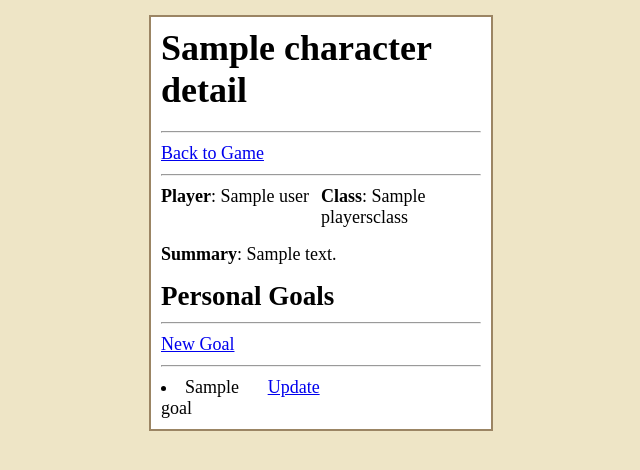
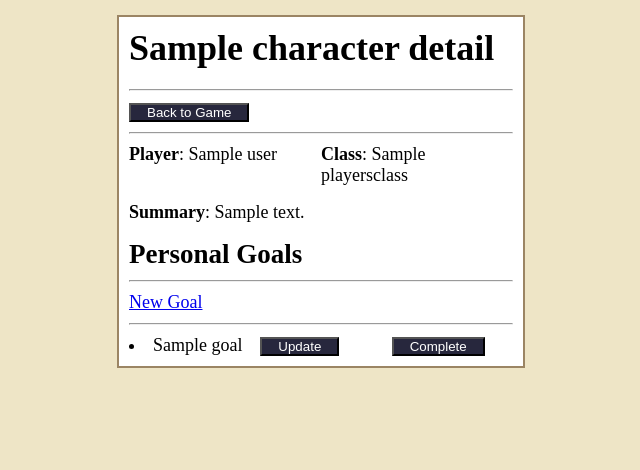
Before and after one commit to chad-szymarek/impetus, a Django app: template games/templates/characters/detail_character.html in a window 1280 px wide. Shown: the part 69-539 px from the top of the page, without its empty margins (319-959 px from the left). Run offline with Django 3.2, Linux system fonts and the light colour scheme; the template is opened without the code that fills it: most values are stand-ins (such as "Sample title", 1, 10 or a date in 2020); some libraries are stand-ins or nearby versions.

Commit message:
added goal complete button

```diff
--- a/games/static/player/player.css
+++ b/games/static/player/player.css
@@ -78,7 +78,7 @@ main {
     display: flex;
     flex-direction: column;
     height: auto;
-    width: 25%;
+    width: 30%;
     background-color: white;
     border: 2px solid #9b8564;
 
@@ -122,6 +122,18 @@ form > p {
     flex-direction: column;
     font-size: 1rem;
     margin-top: 10px;
+}
+
+button {
+    background-color:#27273d;
+
+}
+
+button > a {
+    color: white;
+    text-decoration: none;
+
+    padding: 1rem;
 }
 
 form > button {
@@ -175,7 +187,20 @@ hr {
     list-style-position: inside;
 }
 
+.goal-list-completed {
+    list-style: disc;
+    list-style-position: inside;
+    text-decoration: line-through;
+}
+
 .goal-grid {
     display: grid;
     grid-template-columns: repeat(3, 1fr);
+    column-gap: 10px;
 }
+
+.complete-button {
+    color: white;
+    padding-left: 1rem;
+    padding-right: 1rem;
+}
--- a/games/templates/characters/detail_character.html
+++ b/games/templates/characters/detail_character.html
@@ -7,9 +7,13 @@
     <hr>
     <div class="character-nav">
         {% if character_detail.user == user %}
-            <a href="{% url 'update_character' character_detail.id%}">Edit Character</a>
+            <div>
+                <button><a href="{% url 'update_character' character_detail.id%}">Edit Character</a></button>
+            </div>
         {% endif %}
-        <a href="{% url 'show_game' character_detail.game_id%}">Back to Game</a>
+        <div>
+            <button><a href="{% url 'show_game' character_detail.game_id%}">Back to Game</a></button>
+        </div>
     </div>
     <hr>
 
@@ -27,8 +31,27 @@
         <ul>
             {% for goal in character_detail.goals.all  %}
                 <div class="goal-grid">
-                    <li class="goal-list">{{ goal.name }}</li>
-                    <a href="{% url 'update_character_goal' goal.id%}">Update</a>
+                    {% if goal.is_completed %}
+                        <li class="goal-list-completed">{{ goal.name }}</li>
+                    {% else %}
+                        <li class="goal-list">{{ goal.name }}</li>
+                    {% endif %}
+
+                    <div><button><a href="{% url 'update_character_goal' goal.id%}">Update</a></button></div>
+
+                    {% if goal.is_completed %}
+                        <p>Done</p>
+                    {% else %}
+                        <form method="POST" action="{% url 'complete_goal' goal.id %}">
+                            {% csrf_token %}
+                            <input type="hidden" name="is_completed" value="True">
+                            <div>
+                                <button type="submit" class="complete-button">Complete</button>
+                            </div>
+                        </form>
+                    {% endif %}
+
+
                 </div>
             {% endfor %}
         </ul>
--- a/goals/urls.py
+++ b/goals/urls.py
@@ -1,7 +1,9 @@
 from django.urls import path
 
-from goals.views import CharacterGoalsCreateView, CharacterGoalsUpdateView
+from goals.views import CharacterGoalsCreateView, CharacterGoalsUpdateView,CharacterGoalsCompletedUpdateView
 urlpatterns = [
     path("create/", CharacterGoalsCreateView.as_view(), name="create_character_goal"),
     path("<int:pk>/update/", CharacterGoalsUpdateView.as_view(), name="update_character_goal"),
+    path("<int:pk>/complete/", CharacterGoalsCompletedUpdateView.as_view(), name="complete_goal"),
+
 ]
```
Also changed, not shown: goals/views.py (+9 -1 lines), db.sqlite3.
